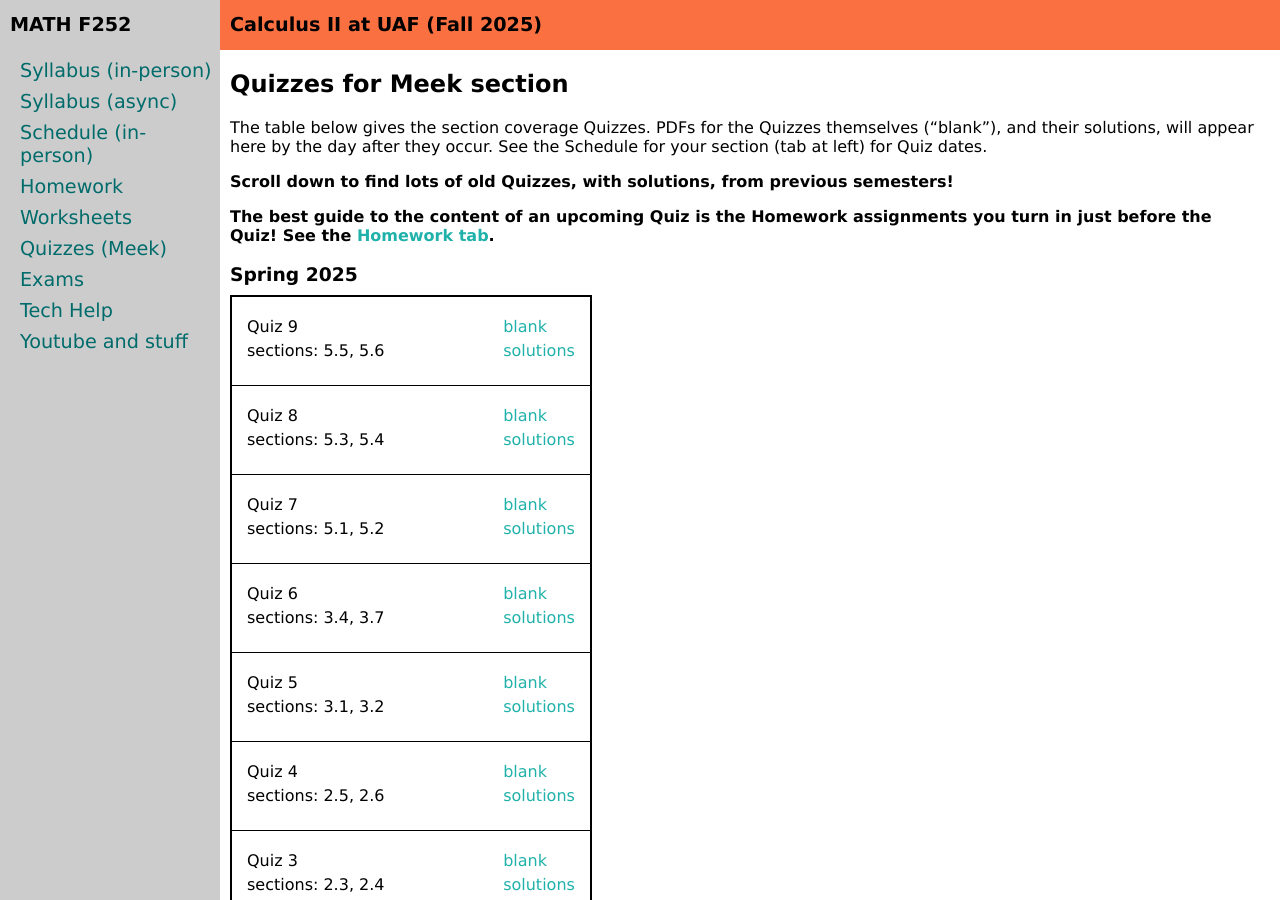
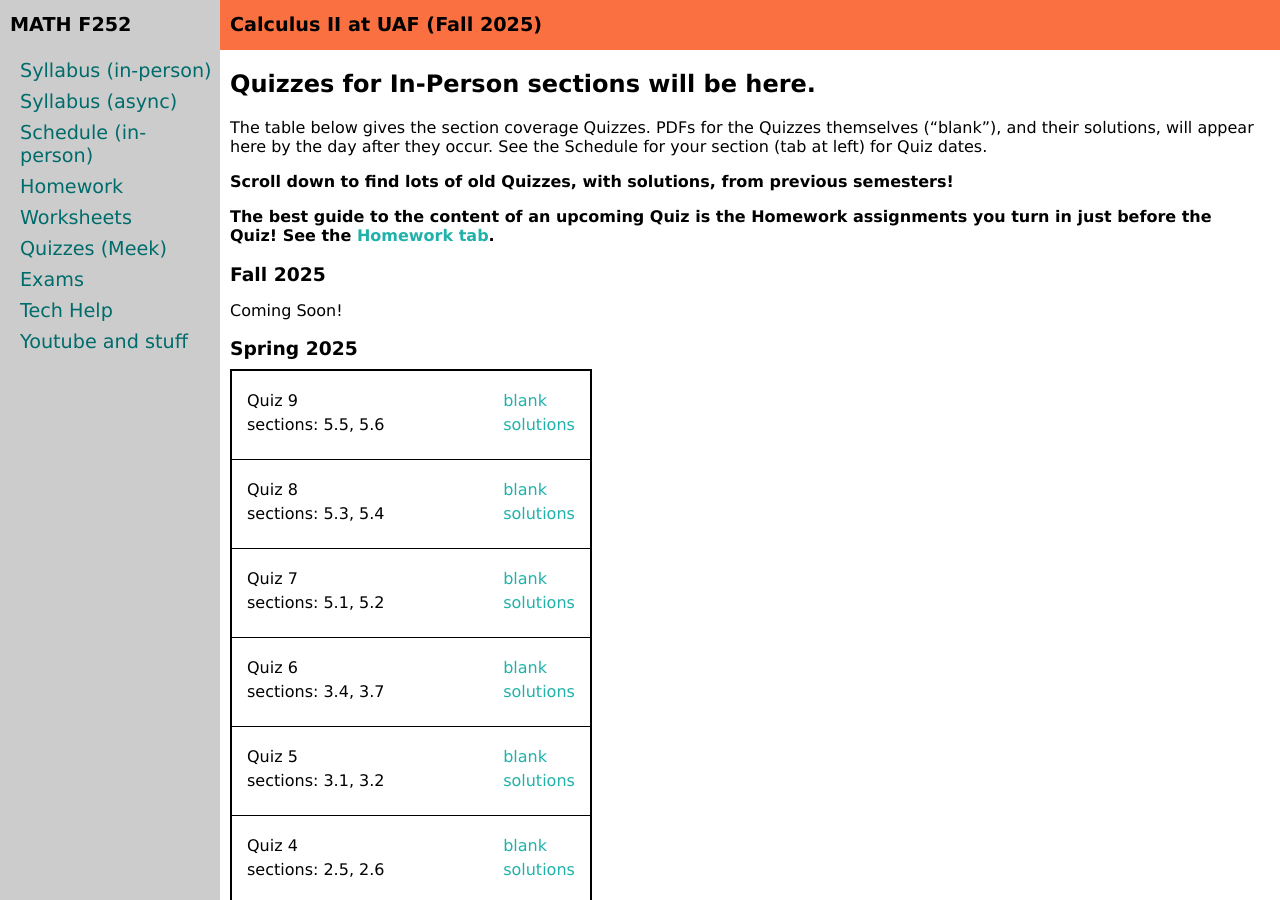
Before and after one commit to uaf-math/calc2, a Jekyll site: the page built from quizzes.md, in a window 1280 px wide and 900 px high. Built offline with Jekyll 4.4.1, drawn with Linux system fonts in a browser that asks for light colours.

Commit message:
Update quizzes.md

```diff
--- a/quizzes.md
+++ b/quizzes.md
@@ -3,13 +3,17 @@ layout: course-page
 title: Quizzes
 ---
 
-## Quizzes for Meek section
+## Quizzes for In-Person sections will be here.
 
 The table below gives the section coverage Quizzes.  PDFs for the Quizzes themselves ("blank"), and their solutions, will appear here by the day after they occur.  See the Schedule for your section (tab at left) for Quiz dates.
 
 <b>Scroll down to find lots of old Quizzes, with solutions, from previous semesters!</b>
 
 <b>The best guide to the content of an upcoming Quiz is the Homework assignments you turn in just before the Quiz!  See the [Homework tab](homework.html).</b>
+
+### Fall 2025
+
+Coming Soon!
 
 ### Spring 2025
 
```
